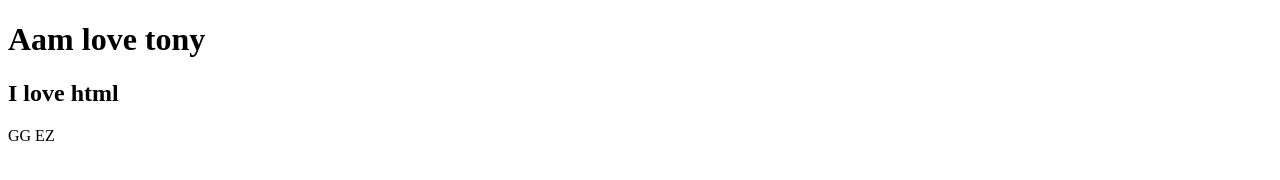
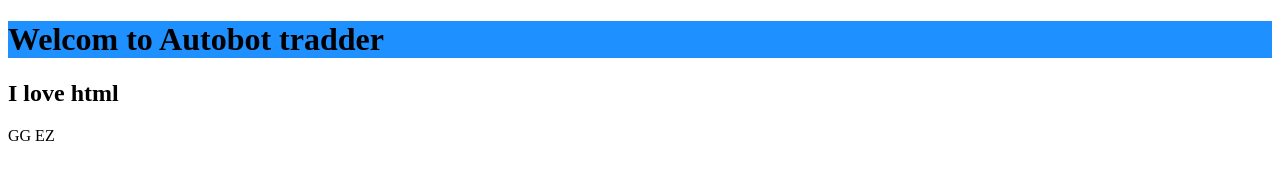
Before and after one commit to warat09/AutoBotTrade, a plain HTML site: page index.html in a window 1280 px wide. Drawn offline with Linux system fonts and the light colour scheme.

Commit message:
Update index.html

```diff
--- a/index.html
+++ b/index.html
@@ -3,7 +3,7 @@
     <head>
         <title>Autobot Trader</title>
     </head>
-    <h1>Aam love tony</h1>
+    <h1 style="background-color:DodgerBlue;">Welcom to Autobot tradder</h1>
     <h2>I love html</h2>
     <header>GG EZ</header>
 </html>
```
